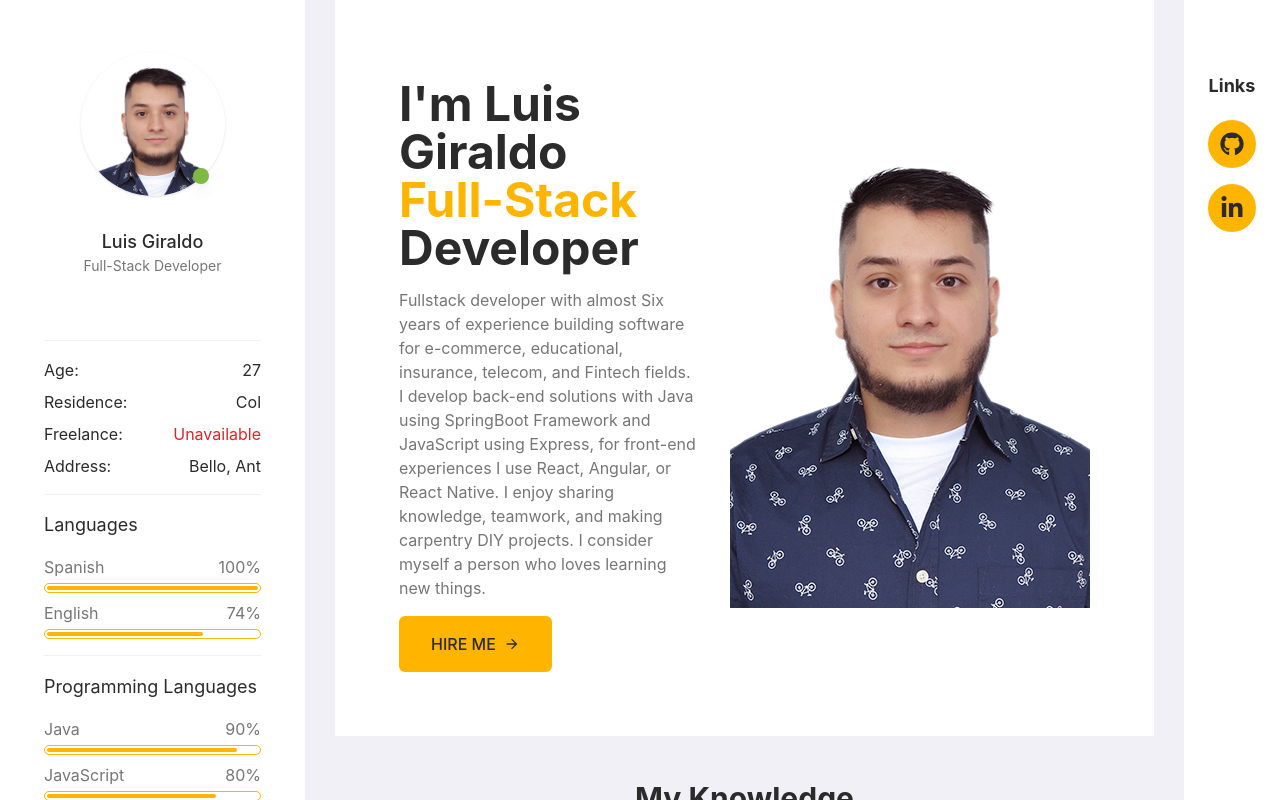
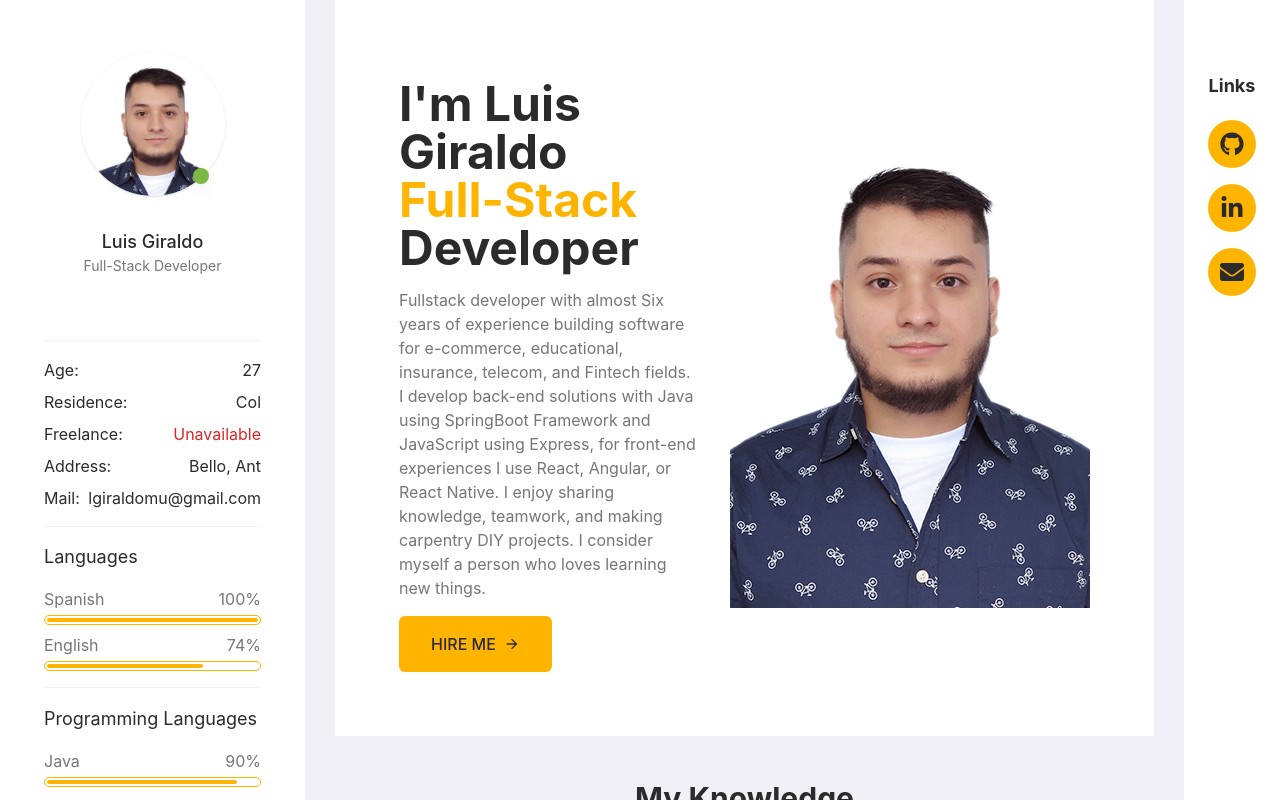
Before and after one commit to Crodaycat/next-curriculum, a Next.js app: page / in a window 1280 px wide. Shown: the top 800 px of the page. Built offline with nearby package versions, Linux system fonts and the light colour scheme.

Commit message:
feat: add email button and information

```diff
--- a/src/components/LinksBar/index.tsx
+++ b/src/components/LinksBar/index.tsx
@@ -1,5 +1,5 @@
 import { FC } from 'react';
-import { FaGithub, FaLinkedinIn } from 'react-icons/fa';
+import { FaEnvelope, FaGithub, FaLinkedinIn } from 'react-icons/fa';
 
 export const LinksBar: FC = () => (
   <section className='w-24 bg-primary-contrast-400 flex flex-col flex-none items-center pt-18 h-svh sticky top-0'>
@@ -21,6 +21,13 @@ export const LinksBar: FC = () => (
       >
         <FaLinkedinIn />
       </a>
+
+      <a
+        className='bg-primary-contrast-A700 w-12 h-12 rounded-full flex justify-center items-center text-2xl'
+        href='mailto:lgiraldomu@gmail.com'
+      >
+        <FaEnvelope />
+      </a>
     </div>
   </section>
 );
--- a/src/components/PersonalInformation/index.tsx
+++ b/src/components/PersonalInformation/index.tsx
@@ -35,6 +35,8 @@ export const PersonalInformation: FC = () => (
       />
 
       <Information title='Address:' information='Bello, Ant' />
+
+      <Information title='Mail:' information='lgiraldomu@gmail.com' />
     </article>
 
     <hr />
```
